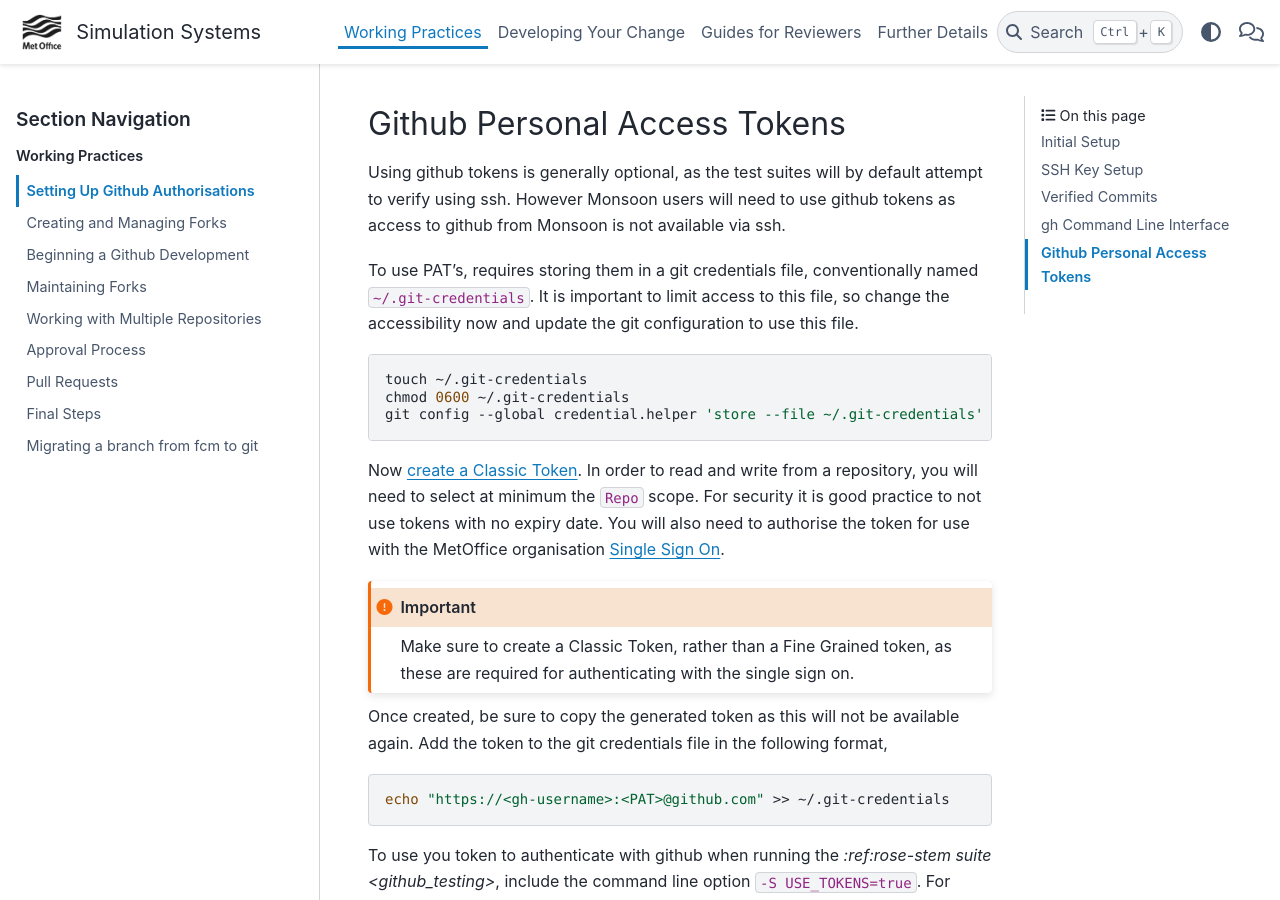
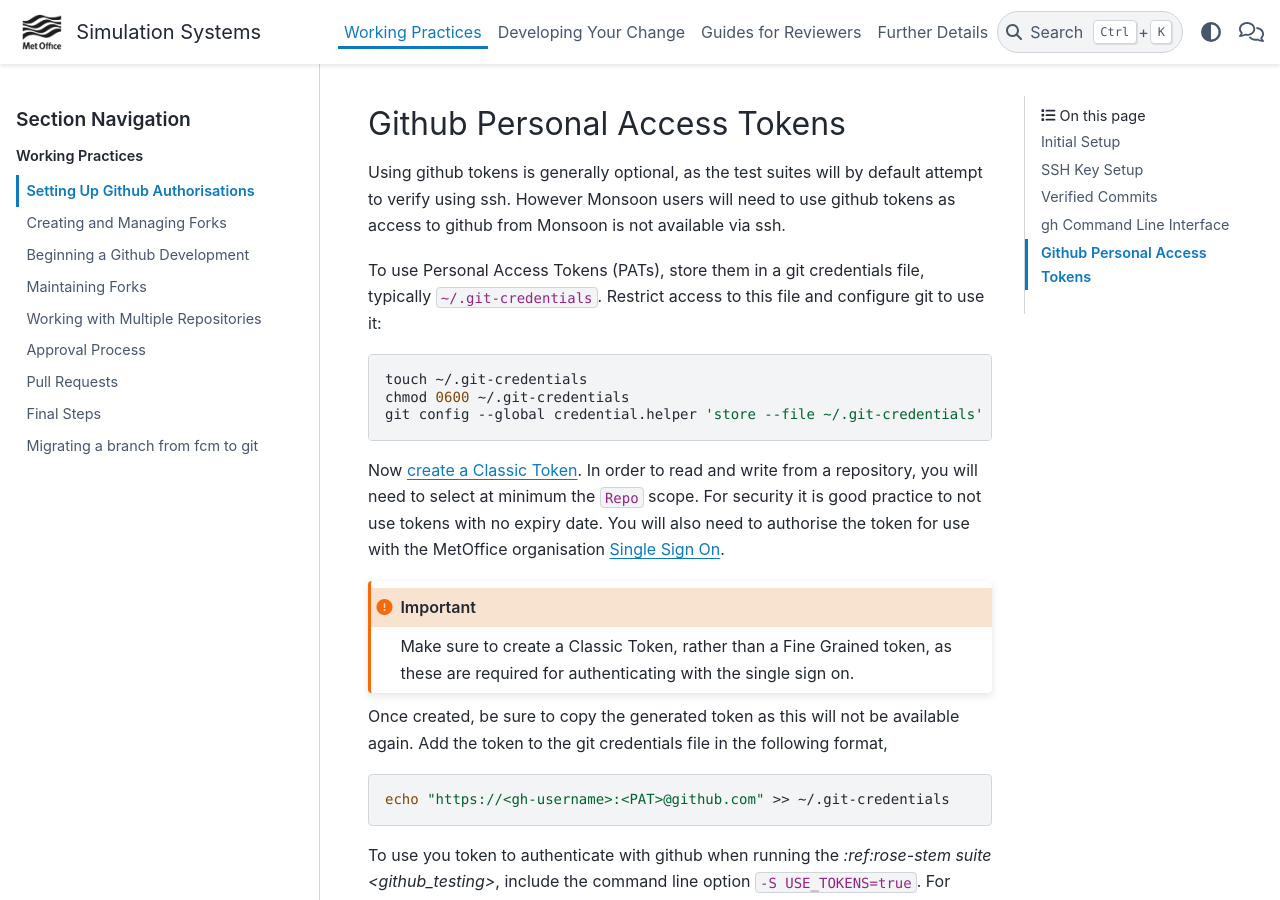
Before and after one commit to MetOffice/simulation-systems, a Sphinx documentation site: the page built from source/WorkingPractices/gh_authorisation.rst, in a window 1280 px wide and 900 px high, scrolled down 2823 px. Built offline with Sphinx 7.4.7 and the PyData theme 0.15.4, drawn with Linux system fonts in a browser that asks for light colours.

Commit message:
Update source/WorkingPractices/gh_authorisation.rst
Co-authored-by: Yaswant Pradhan <2984440+yaswant@users.noreply.github.com>

```diff
--- a/source/WorkingPractices/gh_authorisation.rst
+++ b/source/WorkingPractices/gh_authorisation.rst
@@ -135,9 +135,9 @@
 attempt to verify using ssh. However Monsoon users will need to use github
 tokens as access to github from Monsoon is not available via ssh.
 
-To use PAT's, requires storing them in a git credentials file, conventionally
-named ``~/.git-credentials``. It is important to limit access to this file, so
-change the accessibility now and update the git configuration to use this file.
+To use Personal Access Tokens (PATs), store them in a git credentials file,
+typically ``~/.git-credentials``. Restrict access to this file and configure
+git to use it:
 
 .. code-block:: shell
 
```
